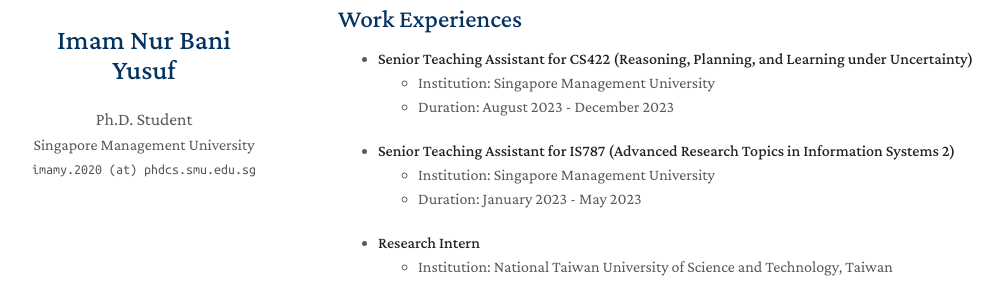
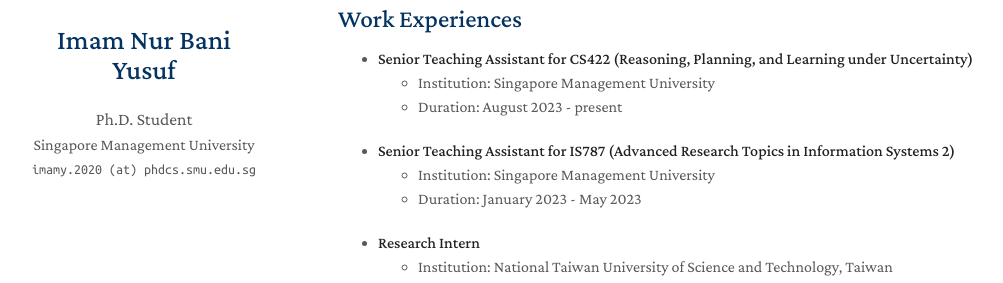
Before and after one commit to imamnurby/imamnurby.github.io, a Jekyll site: the page built from index.md, in a window 1280 px wide and 900 px high, scrolled down 1832 px. Shown: the part 162-445 px from the top of the window, without its empty margins (132-1135 px from the left). Built offline with Jekyll 4.4.1, drawn with Linux system fonts in a browser that asks for light colours; nearby versions of some CDN libraries; a style sheet for code colours, icons or effects is not loaded; our own code applies the rules of GitHub Pages for plain Markdown files.

Commit message:
update index.md

```diff
--- a/index.md
+++ b/index.md
@@ -23,7 +23,7 @@ I am a Ph.D. candidate at the School of Computer Science and Information Systems
 
 * **Senior Teaching Assistant for CS422 (Reasoning, Planning, and Learning under Uncertainty)**
   * Institution: Singapore Management University
-  * Duration: August 2023 - December 2023
+  * Duration: August 2023 - present
 
 * **Senior Teaching Assistant for IS787 (Advanced Research Topics in Information Systems 2)**
   * Institution: Singapore Management University
```
